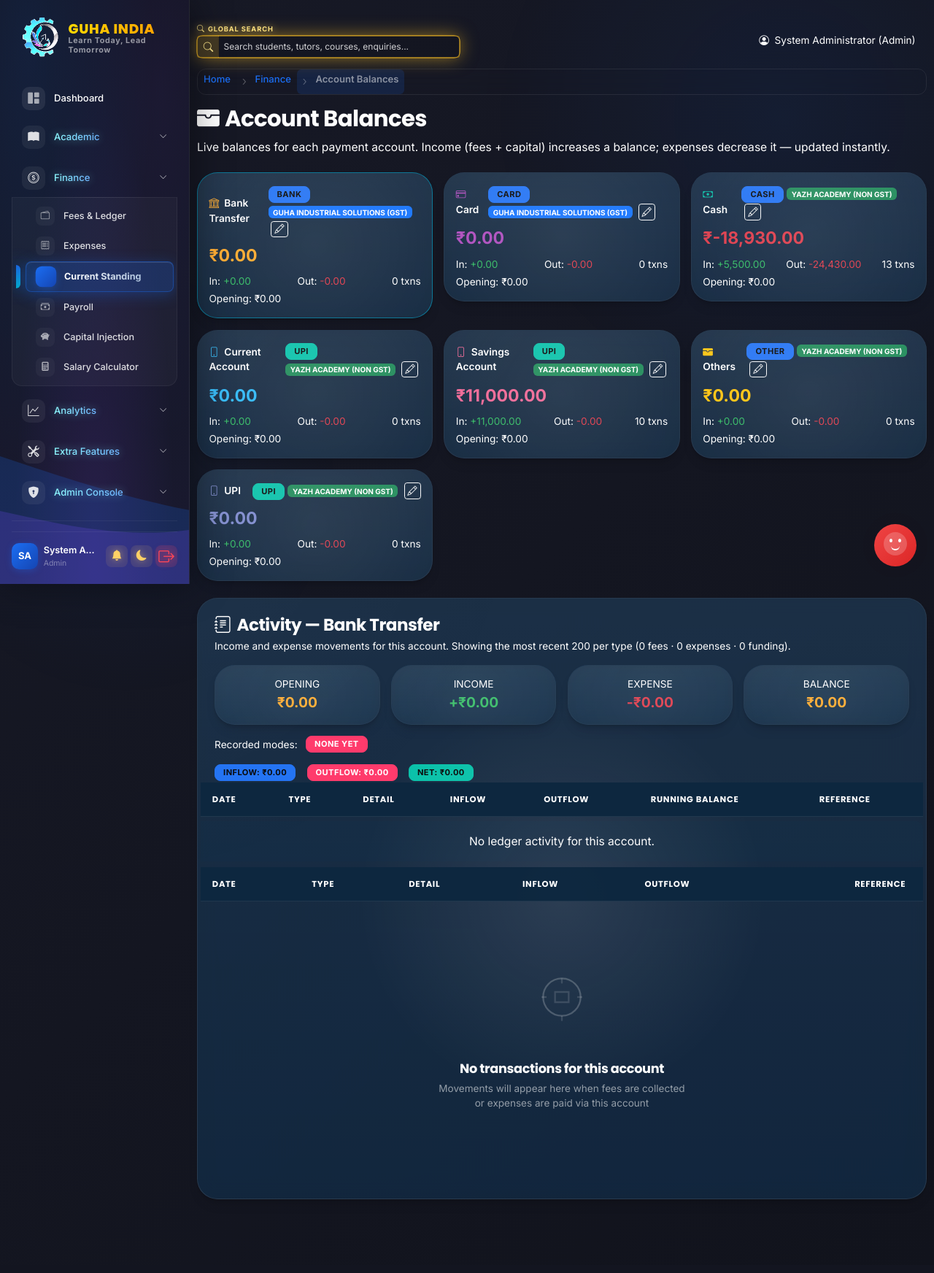
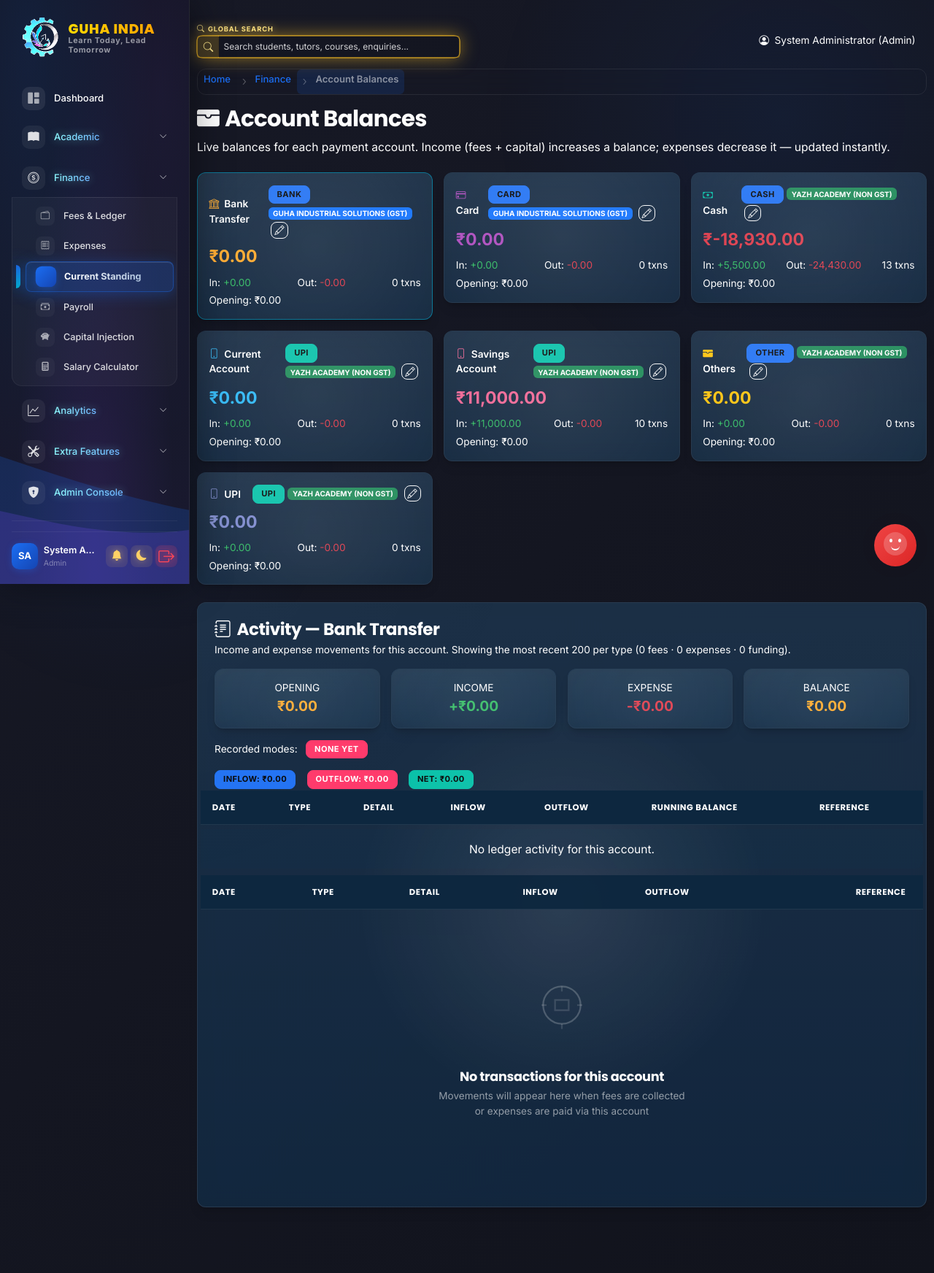
Before and after one commit to aishwaryaumakumar2005-web/guha, a Flask app: page /accounts in a window 1280 px wide. Shown: the whole page at 73% size. Before the commit the page ends 1643 px from the top, so only its background shows below. Run offline with Flask 3, Linux system fonts and the light colour scheme; a user stored in the database is signed in; some libraries are stand-ins or nearby versions.

Commit message:
Update styles.css

```diff
--- a/app/static/css/styles.css
+++ b/app/static/css/styles.css
@@ -1908,6 +1908,21 @@ body.dark-mode .modal .ts-dropdown .option.active {
 .badge-danger { background: #ff3366 !important; color: #ffffff !important; border: 1px solid #ff3366 !important; font-weight: 700 !important; }
 .badge-amber { background: #FFB347 !important; color: #000000 !important; border: 1px solid #FFB347 !important; font-weight: 700 !important; }
 .badge-pill-count { background: #ffffff !important; color: #0d2740 !important; border: 1px solid rgba(13, 39, 64, 0.25); }
+
+/* ===== SHARED VISUAL SYSTEM ===== */
+:root {
+    --ui-radius-sm: 8px;
+    --ui-radius-md: 12px;
+    --ui-space: 1rem;
+}
+.btn { border-radius: var(--ui-radius-sm); font-weight: 600; }
+.btn-outline-secondary { border-color: rgba(255,255,255,.3); color: rgba(255,255,255,.85); }
+.btn-outline-secondary:hover, .btn-outline-secondary:focus-visible { border-color: #7dd3fc; color: #fff; background: rgba(125,211,252,.12); }
+.badge-custom { border-radius: var(--ui-radius-sm); line-height: 1.25; }
+.glass-card, .summary-card { border-radius: var(--ui-radius-md); }
+.modal-content { border-radius: var(--ui-radius-md); }
+.form-control, .form-select { border-radius: var(--ui-radius-sm); }
+.table-custom th { letter-spacing: .045em; }
 body.dark-mode .badge-pill-count { background: rgba(255,255,255,0.15) !important; color: #ffffff !important; border: 1px solid rgba(255,255,255,0.25); }
 .btn-action-success { background: #00BFA6 !important; color: #041b17 !important; border: 2px solid #7dffe8 !important; font-weight: 700 !important; box-shadow: 0 0 8px rgba(0, 191, 166, 0.5) !important; }
 .btn-action-success:hover { background: #00d4b8 !important; color: #000000 !important; box-shadow: 0 0 12px rgba(0, 191, 166, 0.8) !important; }
```
